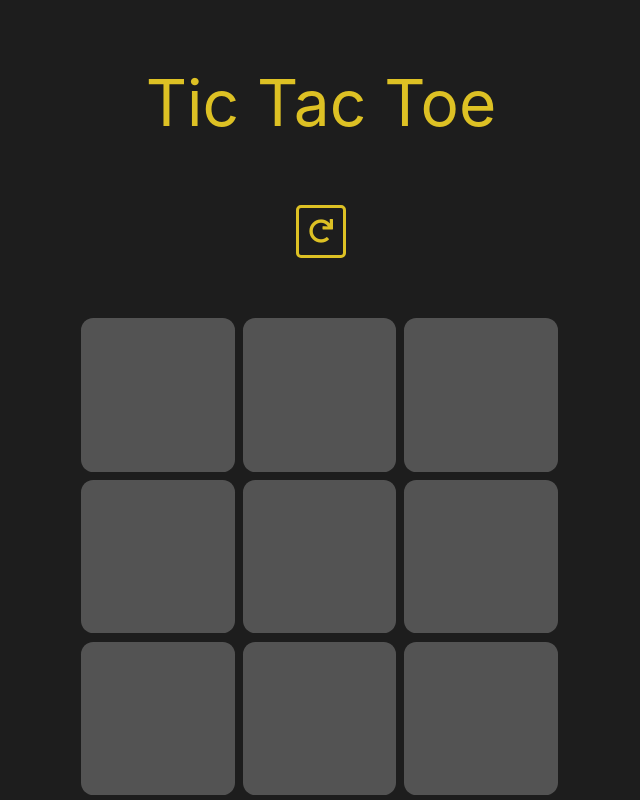
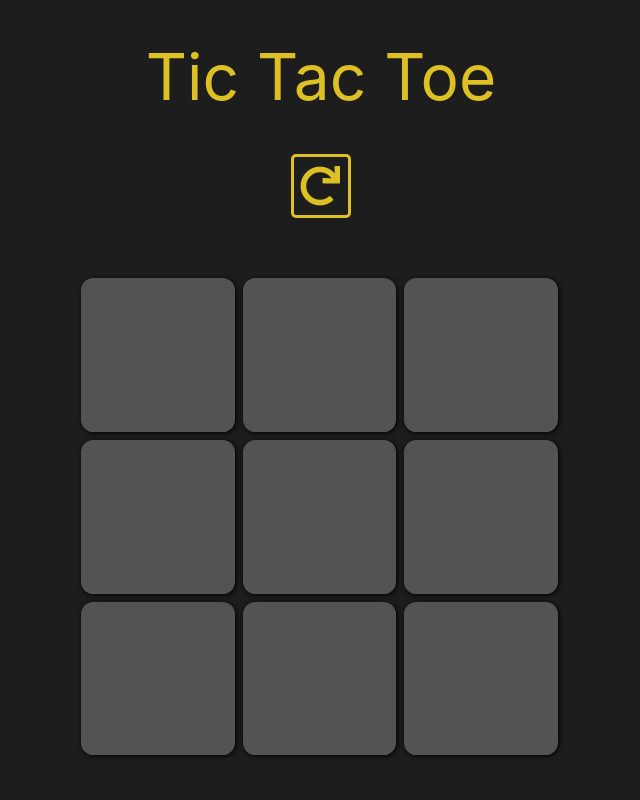
Before and after one commit to G-Cioni/tic-tac-toe, a plain HTML site: page index.html in a window 1280 px wide. Shown: the whole page, without its empty margins (319-959 px from the left). Drawn offline with Linux system fonts and the light colour scheme.

Commit message:
ui improvements

```diff
--- a/style.css
+++ b/style.css
@@ -16,7 +16,7 @@ body {
 h1 {
 	grid-area: h1;
 	font-size: 4rem;
-	margin: 1em 0em;
+	margin: 0.6em 0em;
 }
 
 #restart {
@@ -25,9 +25,9 @@ h1 {
 	border: 3px solid rgb(221, 193, 36);
 	color: rgb(221, 193, 36);
 	border-radius: 5px;
-	font-size: 1.5em;
-	margin-bottom: 2.5em;
-	padding: 0.4em;
+	font-size: 2.5em;
+	margin-bottom: 1.5em;
+	padding: 0.2em 0.2em 0.14em 0.15em;
 }
 
 #restart:hover {
@@ -52,6 +52,7 @@ h1 {
 	text-align: center;
 	text-justify: center;
 	border-radius: 8%;
+	box-shadow: 1px 1px 5px rgb(0, 0, 0);
 }
 
 .tile:hover {
@@ -75,18 +76,12 @@ h1 {
 }
 
 @media (max-width: 540px) {
-	h1 {
-		grid-area: h1;
-		font-size: 4rem;
-		margin: 0.6em 0em;
-	}
-
 	#game-board {
 		gap: 7px;
 		height: 20em;
 		width: 20em;
 		margin-right: 2.4em;
-		margin-top: -1.2em;
+		margin-top: -0.4em;
 	}
 	.tile {
 		font-size: 6em;
```
